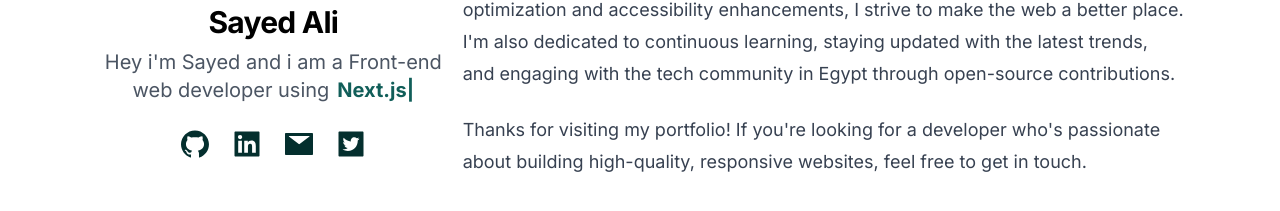
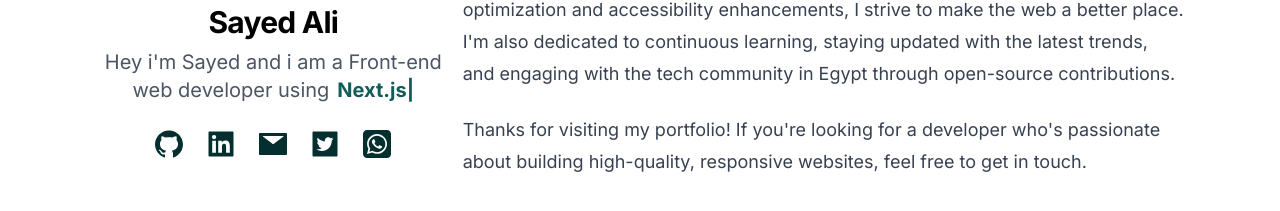
Before and after one commit to sayed-54/sayed-portfolio, a Next.js app: page / in a window 1280 px wide. Shown: the part 443-654 px from the top of the page. Built offline with nearby package versions, Linux system fonts and the light colour scheme.

Commit message:
added what's app

```diff
--- a/app/page.tsx
+++ b/app/page.tsx
@@ -3,6 +3,7 @@
 import Image from "next/image";
 import pfpcollege from "../public/pfp college.png"
 import { ReactTyped } from 'react-typed';
+import { FaSquareWhatsapp } from "react-icons/fa6";
 
 
 export default function Home() {
@@ -44,6 +45,7 @@ export default function Home() {
            304.6-424.1 0-247.2-200.4-447.3-447.5-447.3z" />
     </svg>
           </a>
+
           <a href="https://www.linkedin.com/in/sayed-ali-s2024/" rel="noopener" target="_blank">
           <svg
       viewBox="0 0 1024 1024"
@@ -53,6 +55,7 @@ export default function Home() {
       <path d="M880 112H144c-17.7 0-32 14.3-32 32v736c0 17.7 14.3 32 32 32h736c17.7 0 32-14.3 32-32V144c0-17.7-14.3-32-32-32zM349.3 793.7H230.6V411.9h118.7v381.8zm-59.3-434a68.8 68.8 0 1168.8-68.8c-.1 38-30.9 68.8-68.8 68.8zm503.7 434H675.1V608c0-44.3-.8-101.2-61.7-101.2-61.7 0-71.2 48.2-71.2 98v188.9H423.7V411.9h113.8v52.2h1.6c15.8-30 54.5-61.7 112.3-61.7 120.2 0 142.3 79.1 142.3 181.9v209.4z" />
     </svg>
           </a>
+
           <a href="mailto:sayedewas1234@gmail.com" rel="noopener" target="_blank">
           <svg
       viewBox="0 0 1024 1024"
@@ -64,6 +67,7 @@ export default function Home() {
 
     </svg>
           </a>
+
           <a href="https://x.com/Urfav1Slayer" rel="noopener" target="_blank">
           <svg
       viewBox="0 0 1024 1024"
@@ -74,6 +78,10 @@ export default function Home() {
 
 
     </svg>
+          </a>
+          <a href="https://wa.me/201018102365" rel="noopener" target="_blank">
+         <FaSquareWhatsapp      className=" w-8 h-8 dark:text-teal-500 dark:hover:text-teal-700 text-teal-950 hover:text-teal-500"
+ />
           </a>
 
         </div>
--- a/package.json
+++ b/package.json
@@ -20,6 +20,7 @@
     "prisma": "^5.18.0",
     "react": "^18",
     "react-dom": "^18",
+    "react-icons": "^5.3.0",
     "react-typed": "^2.0.12",
     "sanity": "^3.53.0",
     "sharp": "^0.33.4",
```
Also changed, not shown: 1 other file (tests, documents, lock files or other folders).
